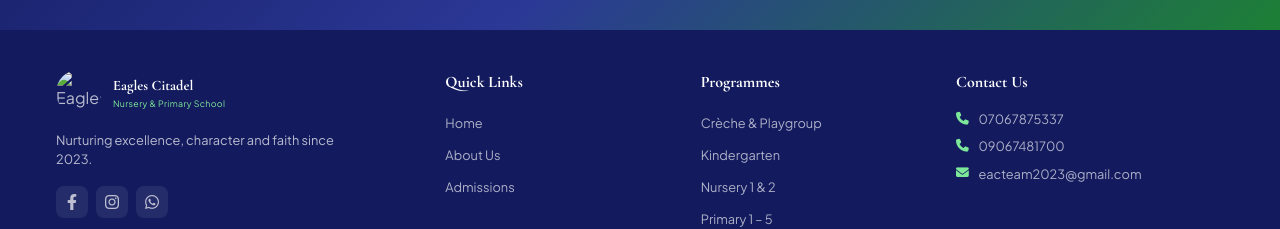
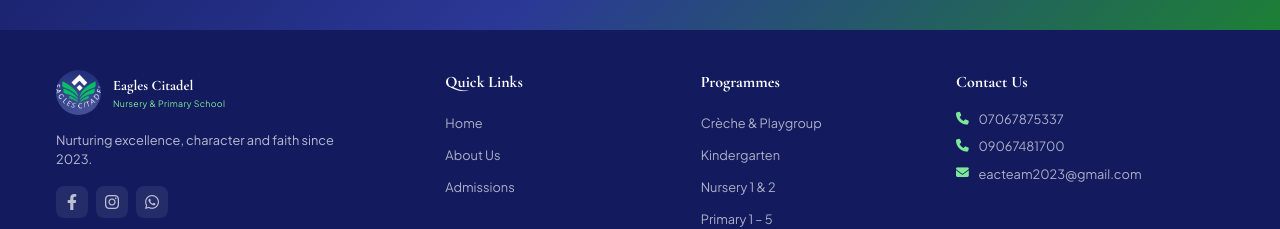
Before and after one commit to innio31/Eagles-Citadel, a plain HTML site: page about.html in a window 1280 px wide. Shown: the part 3125-3354 px from the top of the page. Drawn offline with nearby package versions, Linux system fonts and the light colour scheme.

Commit message:
footer logo added

```diff
--- a/about.html
+++ b/about.html
@@ -306,7 +306,7 @@
             <div class="footer-grid">
                 <div>
                     <div class="footer-logo-wrap">
-                        <img src="logo.jpeg" alt="Eagles Citadel Logo">
+                        <img src="logo.png" alt="Eagles Citadel Logo">
                         <div>
                             <div class="footer-logo-name">Eagles Citadel</div>
                             <div class="footer-motto-txt">Nursery &amp; Primary School</div>
```
Also changed, not shown: admissions.html (+1 -1 lines), index.html (+1 -1 lines).
